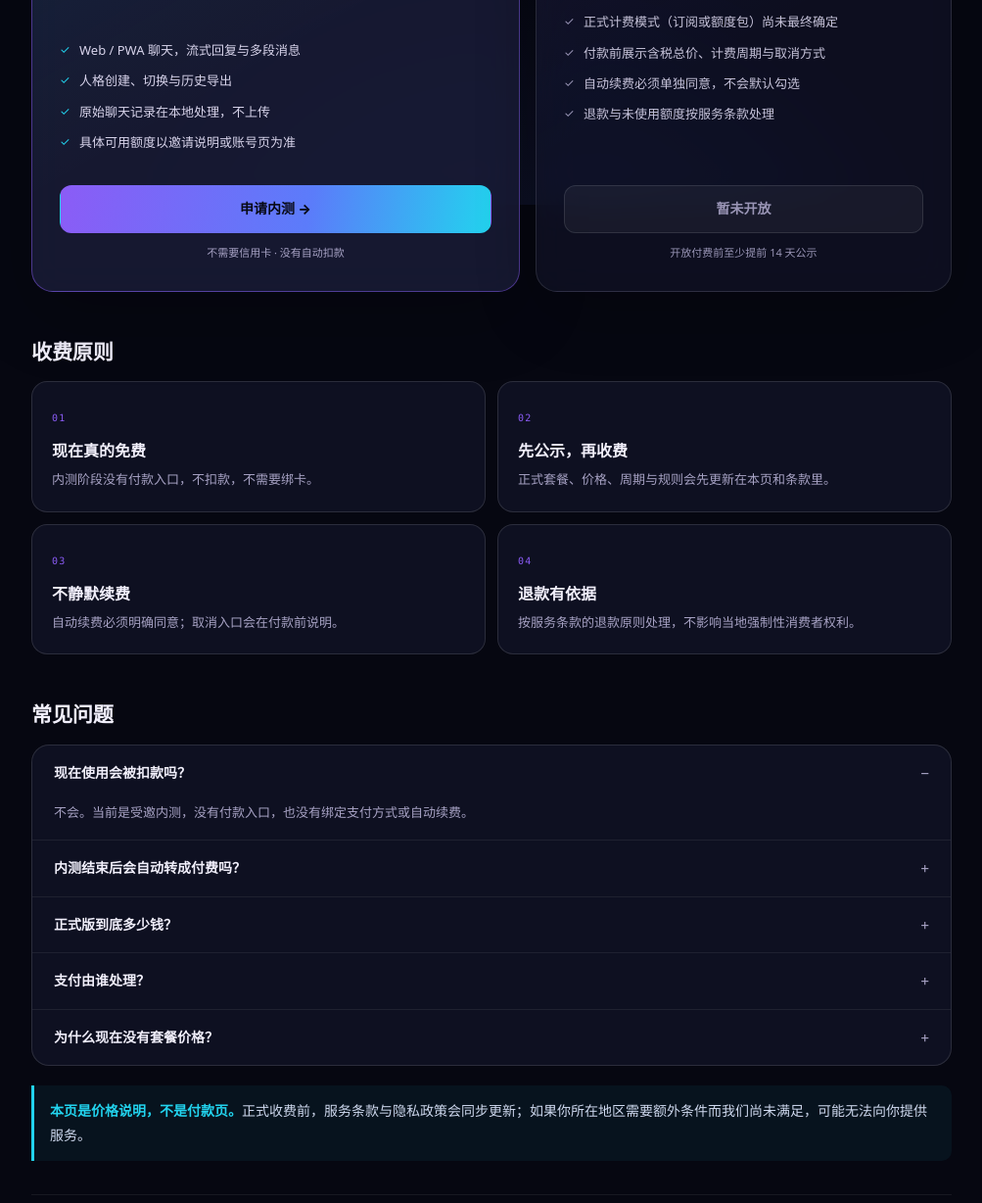
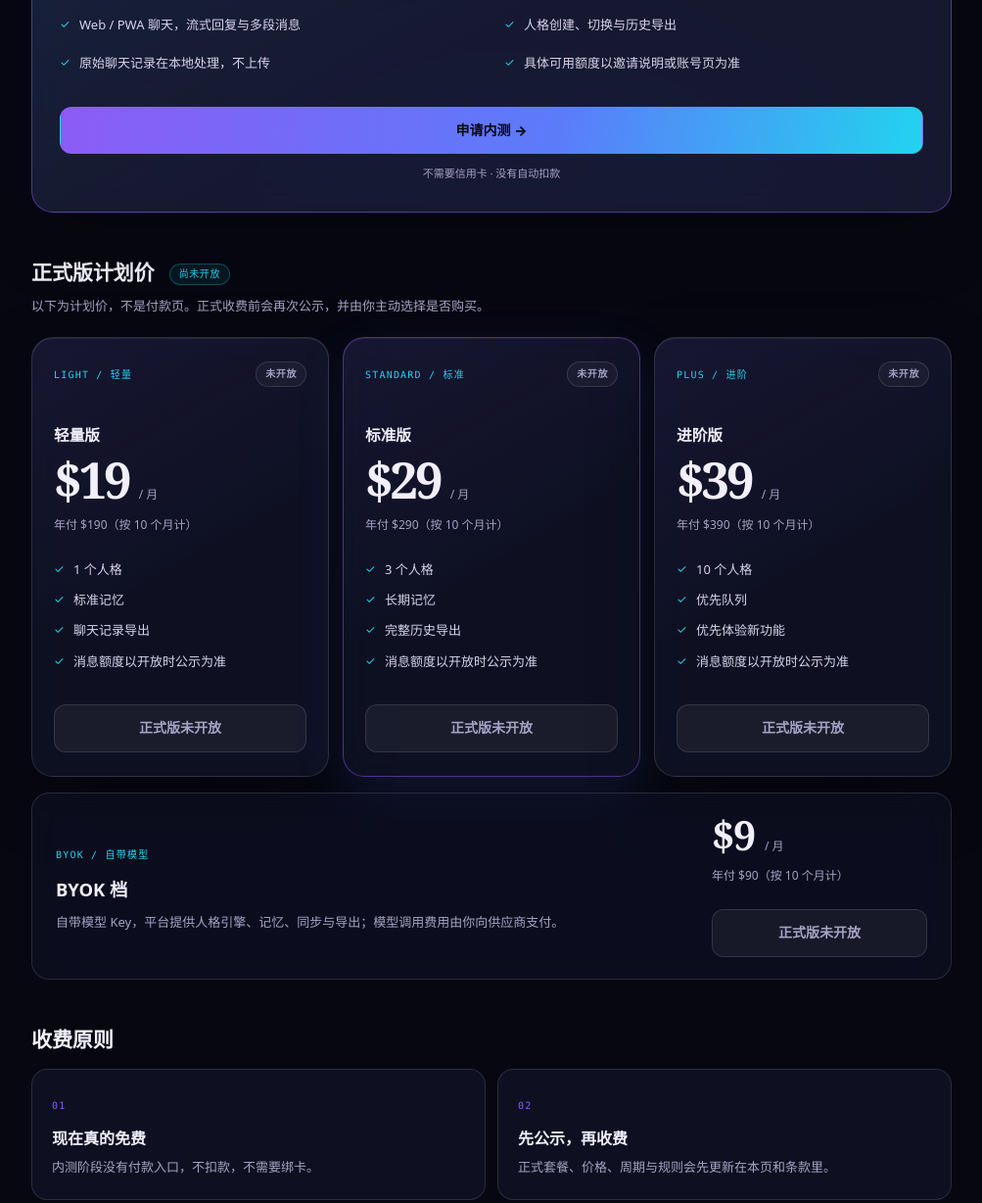
Before and after one commit to jason081112/Pre_Alpha, a browser extension: page site/pricing/index.html in a window 1280 px wide. Shown: the part 591-1819 px from the top of the page at 98% size, without its empty margins (138-1141 px from the left). Drawn offline with Linux system fonts and the light colour scheme.

Commit message:
feat(site): switch to beta and publish USD plan pricing

```diff
--- a/site/pricing/index.html
+++ b/site/pricing/index.html
@@ -4,7 +4,7 @@
   <meta charset="utf-8">
   <meta name="viewport" content="width=device-width, initial-scale=1, viewport-fit=cover">
   <meta name="theme-color" content="#060711">
-  <meta name="description" content="Pre_Alpha 价格说明：当前受邀内测免费，不扣款、不自动续费；正式版价格与计费规则将在开放前公示。">
+  <meta name="description" content="Pre_Alpha 价格说明：当前受邀内测免费；正式版计划价 $19 / $29 / $39 每月，BYOK $9 每月，正式收费尚未开放。">
   <title>价格说明 · Pre_Alpha</title>
   <link rel="stylesheet" href="../legal/legal.css">
   <link rel="stylesheet" href="pricing.css">
@@ -30,21 +30,21 @@
     <p class="eyebrow">PRICING / 价格说明</p>
     <h1>先免费，再谈钱。</h1>
     <p class="meta">
-      <span>版本 1.0</span> · <span>更新日期：2026年11月16日</span> · <span>当前阶段：受邀内测</span>
+      <span>版本 1.1</span> · <span>更新日期：2026年11月24日</span> · <span>当前阶段：受邀内测</span>
     </p>
     <p class="pricing-lead">
       Pre_Alpha 现在不收钱。内测期间没有付款入口，不扣款，也不需要绑定支付方式。
-      正式收费前，套餐、价格、计费周期和自动续费规则会先写在这一页，再由你主动选择。
+      正式版的计划价已经写在这一页，但收费尚未开放；开放前会再次公示，再由你主动选择。
     </p>
 
-    <div class="price-grid">
-      <article class="price-card price-current">
+    <div class="price-grid price-grid-beta">
+      <article class="price-card price-current price-beta">
         <div class="price-top">
           <span class="price-tag">CURRENT / 当前</span>
           <span class="price-status">开放中</span>
         </div>
         <h2>内测体验</h2>
-        <p class="price-line"><span class="price-amount">¥0</span><span class="price-unit">受邀用户 · 当前阶段</span></p>
+        <p class="price-line"><span class="price-amount">$0</span><span class="price-unit">受邀用户 · 当前阶段</span></p>
         <p class="price-desc">不收费，也不自动续费。内测结束后不会自动转成付费。</p>
         <ul class="price-list">
           <li>Web / PWA 聊天，流式回复与多段消息</li>
@@ -55,25 +55,76 @@
         <a class="price-cta" href="mailto:prealpha@163.com?subject=Pre_Alpha%20%E5%86%85%E6%B5%8B%E7%94%B3%E8%AF%B7">申请内测 →</a>
         <p class="price-foot">不需要信用卡 · 没有自动扣款</p>
       </article>
+    </div>
 
-      <article class="price-card price-future">
+    <h2 class="pricing-h2" id="plans">正式版计划价 <span class="pricing-h2-note">尚未开放</span></h2>
+    <p class="pricing-sub">以下为计划价，不是付款页。正式收费前会再次公示，并由你主动选择是否购买。</p>
+
+    <div class="price-grid price-grid-3">
+      <article class="price-card">
         <div class="price-top">
-          <span class="price-tag">FUTURE / 未开放</span>
-          <span class="price-status muted">未定价</span>
+          <span class="price-tag">LIGHT / 轻量</span>
+          <span class="price-status muted">未开放</span>
         </div>
-        <h2>正式版</h2>
-        <p class="price-line"><span class="price-amount small">价格未定</span><span class="price-unit">开放前公示</span></p>
-        <p class="price-desc">产品还在内测，收费闭环尚未上线。我们不会先编一个价格，也不会现在收钱。</p>
+        <h3>轻量版</h3>
+        <p class="price-line"><span class="price-amount">$19</span><span class="price-unit">/ 月</span></p>
+        <p class="price-annual">年付 $190（按 10 个月计）</p>
         <ul class="price-list">
-          <li>正式计费模式（订阅或额度包）尚未最终确定</li>
-          <li>付款前展示含税总价、计费周期与取消方式</li>
-          <li>自动续费必须单独同意，不会默认勾选</li>
-          <li>退款与未使用额度按服务条款处理</li>
+          <li>1 个人格</li>
+          <li>标准记忆</li>
+          <li>聊天记录导出</li>
+          <li>消息额度以开放时公示为准</li>
         </ul>
-        <span class="price-cta disabled" aria-disabled="true">暂未开放</span>
-        <p class="price-foot">开放付费前至少提前 14 天公示</p>
+        <span class="price-cta disabled" aria-disabled="true">正式版未开放</span>
+      </article>
+
+      <article class="price-card price-featured">
+        <div class="price-top">
+          <span class="price-tag">STANDARD / 标准</span>
+          <span class="price-status muted">未开放</span>
+        </div>
+        <h3>标准版</h3>
+        <p class="price-line"><span class="price-amount">$29</span><span class="price-unit">/ 月</span></p>
+        <p class="price-annual">年付 $290（按 10 个月计）</p>
+        <ul class="price-list">
+          <li>3 个人格</li>
+          <li>长期记忆</li>
+          <li>完整历史导出</li>
+          <li>消息额度以开放时公示为准</li>
+        </ul>
+        <span class="price-cta disabled" aria-disabled="true">正式版未开放</span>
+      </article>
+
+      <article class="price-card">
+        <div class="price-top">
+          <span class="price-tag">PLUS / 进阶</span>
+          <span class="price-status muted">未开放</span>
+        </div>
+        <h3>进阶版</h3>
+        <p class="price-line"><span class="price-amount">$39</span><span class="price-unit">/ 月</span></p>
+        <p class="price-annual">年付 $390（按 10 个月计）</p>
+        <ul class="price-list">
+          <li>10 个人格</li>
+          <li>优先队列</li>
+          <li>优先体验新功能</li>
+          <li>消息额度以开放时公示为准</li>
+        </ul>
+        <span class="price-cta disabled" aria-disabled="true">正式版未开放</span>
       </article>
     </div>
+
+    <aside class="price-byok">
+      <div class="price-byok-copy">
+        <span class="price-tag">BYOK / 自带模型</span>
+        <h3>BYOK 档</h3>
+        <p>自带模型 Key，平台提供人格引擎、记忆、同步与导出；模型调用费用由你向供应商支付。</p>
+      </div>
+      <div class="price-byok-price">
+        <p class="price-line"><span class="price-amount small">$9</span><span class="price-unit">/ 月</span></p>
+        <p class="price-annual">年付 $90（按 10 个月计）</p>
+        <span class="price-cta disabled" aria-disabled="true">正式版未开放</span>
+      </div>
+    </aside>
 
     <h2 class="pricing-h2">收费原则</h2>
     <div class="principle-grid">
@@ -110,21 +161,21 @@
         <p>不会。需要你主动选择是否购买正式版；不选择就停止使用付费功能，不会自动扣款。</p>
       </details>
       <details>
-        <summary>正式版到底多少钱？</summary>
-        <p>尚未确定。产品还在内测，收费模式没有最终定稿。确定后会在本页公示套餐名称、价格、计费周期和自动续费规则，再开放付款。</p>
+        <summary>正式版计划价是多少？</summary>
+        <p>轻量版 $19/月、标准版 $29/月、进阶版 $39/月；BYOK 档 $9/月。年付按 10 个月计，分别为 $190、$290、$390 和 $90。以上是计划价，正式收费尚未开放，开放前会再次公示。</p>
       </details>
       <details>
         <summary>支付由谁处理？</summary>
         <p>正式收款计划由 Waffo Pancake 处理。我们不会在服务器保存完整卡号；具体支付方式以结算页为准。</p>
       </details>
       <details>
-        <summary>为什么现在没有套餐价格？</summary>
-        <p>因为收费功能还没上线。与其放一个假价格，不如先把“现在免费、以后怎么收费”讲清楚；正式价格确定后再补。</p>
+        <summary>现在可以购买正式版吗？</summary>
+        <p>还不能。计划价已经公示，但付款入口尚未开放；内测期间仍然免费，也不需要绑卡。正式开放前我们会再次确认价格与规则。</p>
       </details>
     </div>
 
     <div class="note">
-      <strong>本页是价格说明，不是付款页。</strong>正式收费前，服务条款与隐私政策会同步更新；如果你所在地区需要额外条件而我们尚未满足，可能无法向你提供服务。
+      <strong>本页是价格说明，不是付款页。</strong>计划价可能随正式开放调整，开放前会再次公示；服务条款与隐私政策也会同步更新。如果你所在地区需要额外条件而我们尚未满足，可能无法向你提供服务。
     </div>
 
     <footer class="legal-foot">
--- a/site/pricing/pricing.css
+++ b/site/pricing/pricing.css
@@ -265,3 +265,86 @@
   }
   .price-amount, .price-cta, .price-tag, .price-status { color: #111; }
 }
+
+/* ── 2026-11-24：内测卡 + 正式版计划价 ── */
+.price-grid.price-grid-beta {
+  grid-template-columns: minmax(0, 1fr);
+}
+.price-beta .price-desc { min-height: 0; }
+.price-beta .price-list {
+  display: grid;
+  grid-template-columns: repeat(2, minmax(0, 1fr));
+  column-gap: 26px;
+}
+
+.pricing-h2-note {
+  display: inline-block;
+  margin-left: 10px;
+  padding: 3px 9px;
+  border: 1px solid rgba(34, 211, 238, .28);
+  border-radius: 999px;
+  background: rgba(34, 211, 238, .08);
+  color: var(--cyan, #22d3ee);
+  font-family: var(--mono, monospace);
+  font-size: 10px;
+  font-weight: 500;
+  letter-spacing: .06em;
+  vertical-align: middle;
+}
+.pricing-sub {
+  max-width: 46em;
+  margin: -8px 0 20px;
+  color: var(--muted, #9ca3b8);
+  font-size: 13px;
+  line-height: 1.8;
+}
+
+.price-grid.price-grid-3 {
+  grid-template-columns: repeat(3, minmax(0, 1fr));
+  gap: 14px;
+}
+.price-grid-3 .price-card { padding: 24px 22px; }
+.price-grid-3 .price-amount { font-size: clamp(2.4rem, 5vw, 3.2rem); }
+.price-grid-3 .price-desc { min-height: 0; }
+.price-featured {
+  border-color: rgba(139, 92, 246, .46);
+  box-shadow:
+    inset 0 1px 0 rgba(255, 255, 255, .06),
+    0 18px 50px rgba(91, 124, 250, .13);
+}
+
+.price-annual {
+  margin: -4px 0 14px;
+  color: var(--muted, #9ca3b8);
+  font-size: 12px;
+}
+
+.price-byok {
+  display: flex;
+  align-items: center;
+  gap: 28px;
+  margin-top: 16px;
+  padding: 22px 24px;
+  border: 1px solid var(--line, rgba(255, 255, 255, .1));
+  border-radius: 18px;
+  background: rgba(22, 24, 45, .4);
+  backdrop-filter: blur(18px) saturate(130%);
+  -webkit-backdrop-filter: blur(18px) saturate(130%);
+}
+.price-byok-copy { flex: 1 1 auto; min-width: 0; }
+.price-byok-copy h3 { margin: 8px 0 6px; font-size: 1.15rem; }
+.price-byok-copy p { margin: 0; color: var(--muted, #9ca3b8); font-size: 13px; line-height: 1.75; }
+.price-byok-price { flex: 0 0 220px; }
+.price-byok-price .price-amount { font-size: 2.6rem; }
+.price-byok-price .price-cta { margin-top: 8px; }
+
+@media (max-width: 760px) {
+  .price-grid.price-grid-3 { grid-template-columns: 1fr; }
+  .price-byok { flex-direction: column; align-items: stretch; }
+  .price-byok-price { flex-basis: auto; }
+}
+@media (max-width: 620px) {
+  .price-beta .price-list { grid-template-columns: 1fr; }
+  .price-grid-3 .price-card { padding: 22px 20px; }
+  .price-grid-3 .price-amount { font-size: 2.8rem; }
+}
```
Also changed, not shown: site/index.html (+1 -21 lines).
